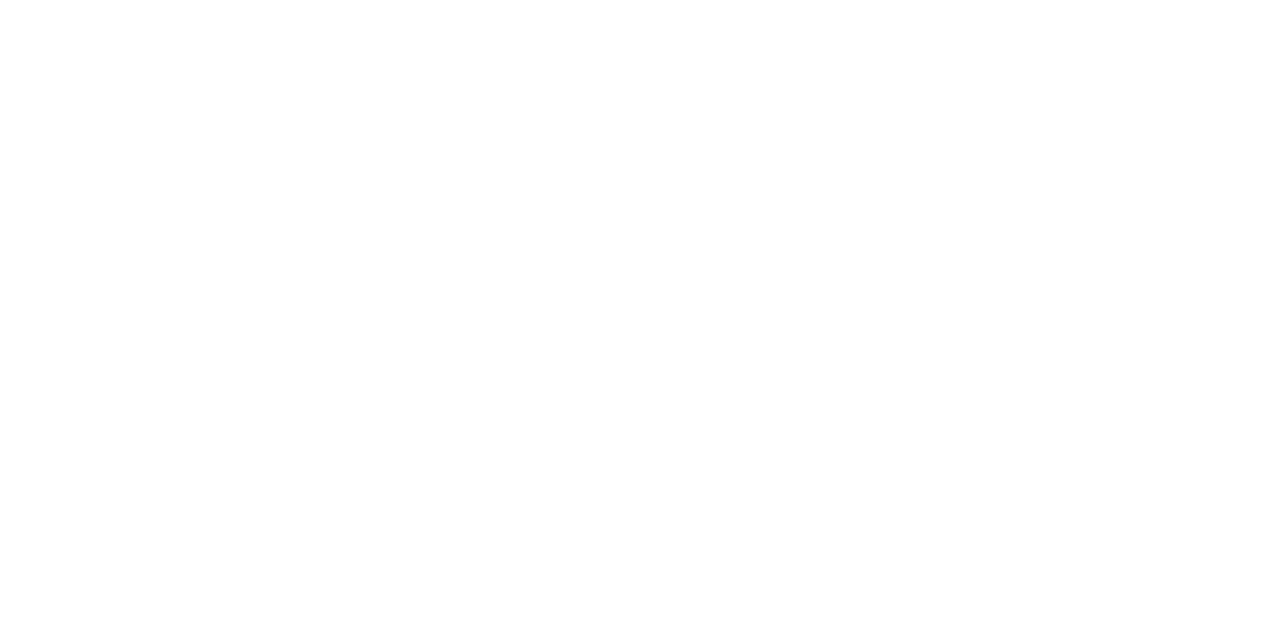
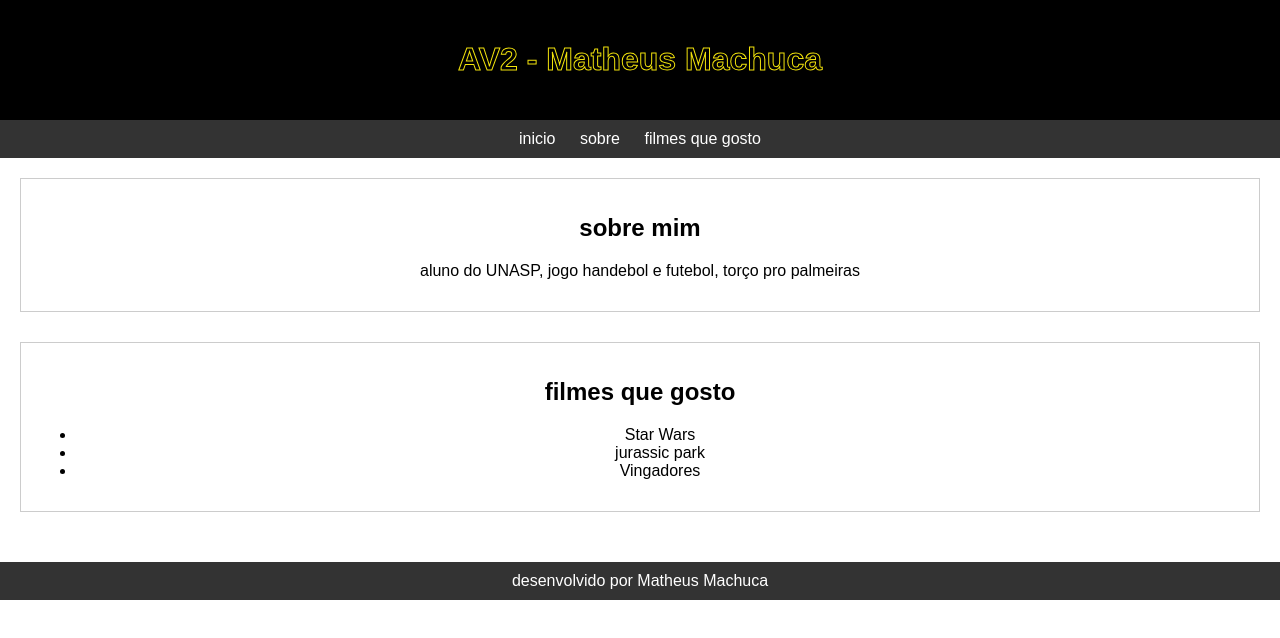
Before and after one commit to matheusmachuca/av1-matheus-machuca-2bim, a plain HTML site: page index.html in a window 1280 px wide. Drawn offline with Linux system fonts and the light colour scheme.

Commit message:
site-organizado

```diff
--- a/css/style.css
+++ b/css/style.css
@@ -0,0 +1,43 @@
+body {
+  font-family: Arial, Helvetica, sans-serif;
+  margin: 0;
+  padding: 0;
+}
+
+header {
+  background-color: #000000;
+  color: rgb(0, 0, 0);
+  -webkit-text-stroke: #f3e40c 1px;
+  padding: 20px;
+  text-align: center;
+}
+
+nav {
+  background-color: #333;
+  padding: 10px;
+  text-align: center;
+}
+
+nav a {
+  color: white;
+  text-decoration: none;
+  margin: 0 10px;
+}
+
+main {
+  padding: 20px;
+  text-align: center;
+}
+
+section {
+  margin-bottom: 30px;
+  padding: 15px;
+  border: 1px solid #ccc;
+}
+
+footer {
+  background-color: #333;
+  color: white;
+  text-align: center;
+  padding: 10px;
+}
--- a/index.html
+++ b/index.html
@@ -3,7 +3,32 @@
   <head>
     <meta charset="UTF-8" />
     <meta name="viewport" content="width=device-width, initial-scale=1.0" />
-    <title>Document</title>
+    <link rel="stylesheet" href="css/style.css" />
+    <title>AV2 - Matheus Machuca</title>
   </head>
-  <body></body>
+  <body>
+    <header>
+      <h1>AV2 - Matheus Machuca</h1>
+    </header>
+    <nav>
+      <a href="#">inicio</a>
+      <a href="#sobre">sobre</a>
+      <a href="#filmes-que-gosto">filmes que gosto</a>
+    </nav>
+    <main>
+      <section id="sobre">
+        <h2>sobre mim</h2>
+        <p>aluno do UNASP, jogo handebol e futebol, torço pro palmeiras</p>
+      </section>
+      <section id="filmes-que-gosto">
+        <h2>filmes que gosto</h2>
+        <ul>
+          <li>Star Wars</li>
+          <li>jurassic park</li>
+          <li>Vingadores</li>
+        </ul>
+      </section>
+    </main>
+    <footer>desenvolvido por Matheus Machuca</footer>
+  </body>
 </html>
```
